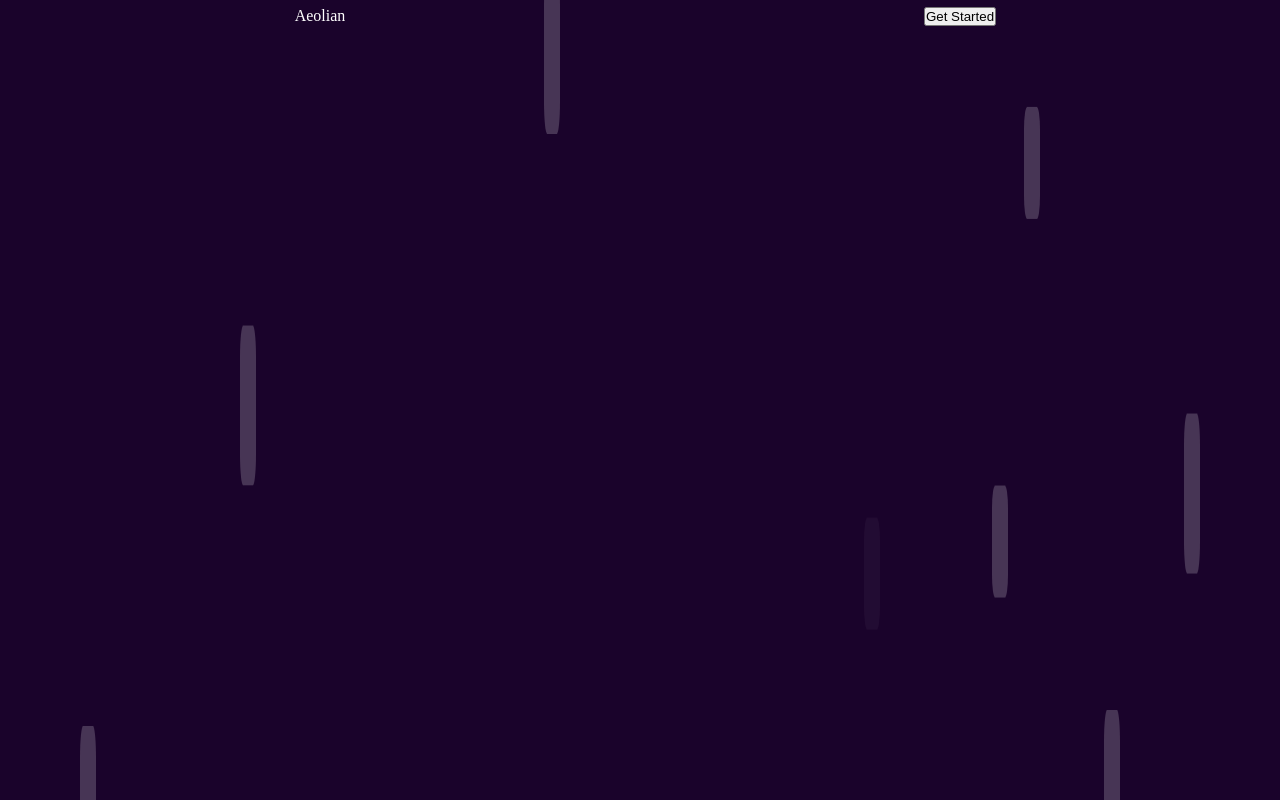
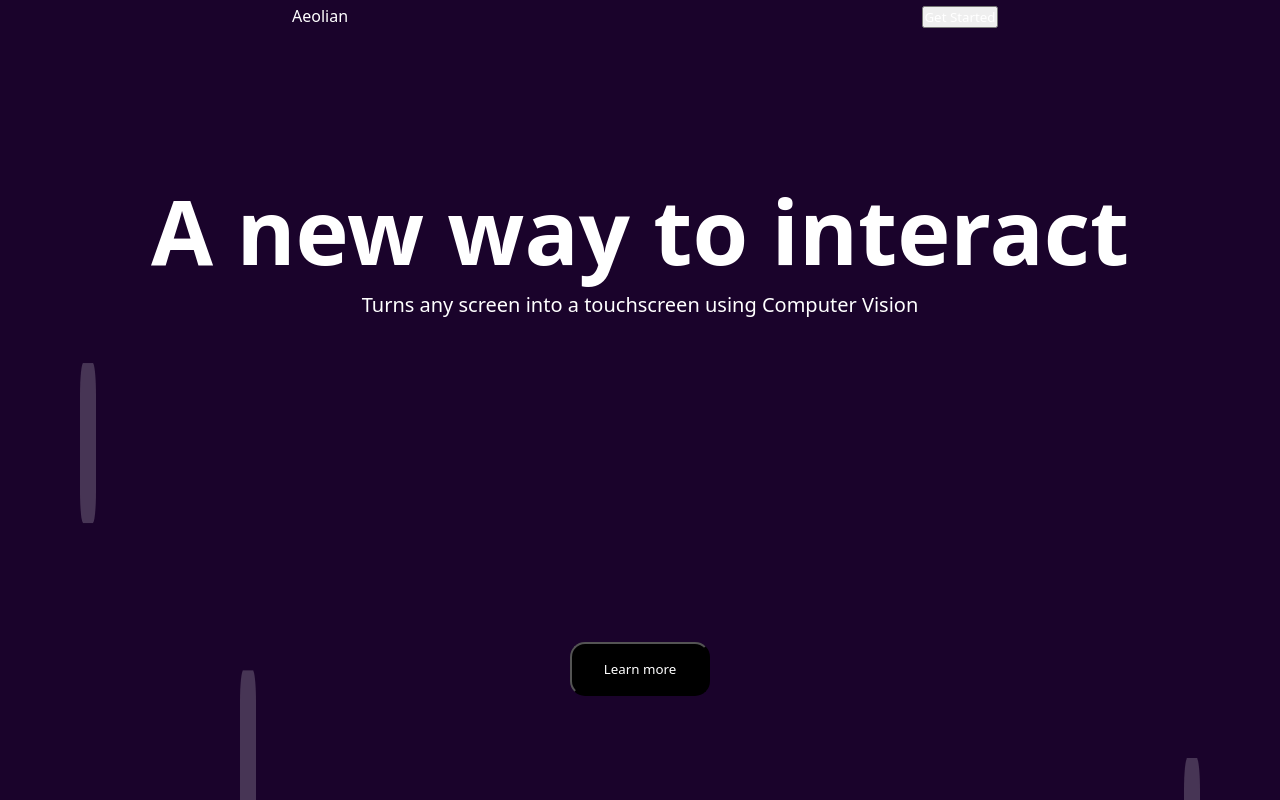
Before and after one commit to Ozzie-code-alt/AeolianWebsite, a React (Vite) app in the folder AeolianWebsite/: page / in a window 1280 px wide. Built offline with nearby package versions, Linux system fonts and the light colour scheme.

Commit message:
Some changes

```diff
--- a/AeolianWebsite/src/App.jsx
+++ b/AeolianWebsite/src/App.jsx
@@ -1,12 +1,8 @@
 import MainPage from "./pages/MainPage"
-
 function App() {
-
   return (
     <>
-    <MainPage>
-
-    </MainPage>
+    <MainPage/>
     </>
   )
 }
--- /dev/null
+++ b/AeolianWebsite/src/layout/layout-styles/mainContent.css
@@ -0,0 +1,44 @@
+*{
+    padding: 0;
+    margin: 0;
+    color: white
+
+}
+
+.main-content-container{
+    height: 100vh;
+    display: grid;
+    place-items: center;
+    position: relative;
+}
+.main-content-container .title-container{
+    height: 200px;
+    text-align: center;
+}
+.title-container .bold-content p{
+    font-size: 90px;
+    font-weight: 700;
+}
+
+.title-container .sub-content p{
+    font-size: 20px;
+    font-weight: 10;
+}
+
+
+.btn-container button {
+    background-color: black;
+    border-radius: 15px;
+    padding: 1rem 2rem;
+    transition: 0.5s ease-in-out;
+    color: white;
+
+}
+
+
+
+.main-content-container .btn-container:hover{
+    box-shadow: -7px -2px gray;
+    transform: translate(5%, 5%);
+    border-radius: 15px;
+}
--- a/AeolianWebsite/src/layout/layout-styles/navbar.css
+++ b/AeolianWebsite/src/layout/layout-styles/navbar.css
@@ -1,6 +1,7 @@
 *{
    padding: 0;
    margin: 0;
+   font-family: 'Noto Sans', sans-serif;
 }
 
 .nav-main-container{
@@ -21,3 +22,7 @@
     color: white;
     list-style: none;
 }
+
+.nav-main-container nav ul li:hover{
+  color: black;
+}
--- a/AeolianWebsite/src/layout/Navbar.jsx
+++ b/AeolianWebsite/src/layout/mainPage/Navbar.jsx
@@ -1,5 +1,5 @@
 import React from 'react'
-import '../layout/layout-styles/navbar.css'
+import '../../layout/layout-styles/navbar.css'
 function Navbar() {
   return (
     <div>
--- /dev/null
+++ b/AeolianWebsite/src/layout/mainPage/mainContent.jsx
@@ -0,0 +1,24 @@
+import React from 'react'
+import '../../layout/layout-styles/mainContent.css'
+function MainContent() {
+  return (
+    <div>
+
+        <div className="main-content-container">
+            <div className="title-container">
+            <div className="bold-content">
+            <p>A new way to interact</p>
+            </div>
+            <div className="sub-content">
+            <p>Turns any screen into a touchscreen using Computer Vision</p>
+            </div>
+            </div>
+        <div className="btn-container">
+            <button>Learn more</button>
+        </div>
+        </div>
+    </div>
+  )
+}
+
+export default MainContent
--- a/AeolianWebsite/src/pages/Background.jsx
+++ b/AeolianWebsite/src/pages/Background.jsx
@@ -6,7 +6,6 @@ function Background() {
 
   return (
     <>
-
       <div className="rain rain1"></div>
       <div className="rain rain2">
         <div className="drop drop2"></div>
--- a/AeolianWebsite/src/pages/MainPage.jsx
+++ b/AeolianWebsite/src/pages/MainPage.jsx
@@ -1,13 +1,14 @@
 import React from 'react'
-import Navbar from '../layout/Navbar'
+import Navbar from '../layout/mainPage/Navbar'
 import '../styles/MainPage.css'
 import Background from './Background'
-
+import MainContent from '../layout/mainPage/mainContent'
 function MainPage() {
   return (
     <div className="main-page">
     <Navbar/>
     <Background/>
+    <MainContent/>
     </div>
   )
 }
--- a/AeolianWebsite/src/styles/app.css
+++ b/AeolianWebsite/src/styles/app.css
@@ -1,3 +1,4 @@
+@import url('https://fonts.googleapis.com/css2?family=Noto+Sans:wght@200&display=swap');
 *{
     padding: 0;
     margin: 0;
```
